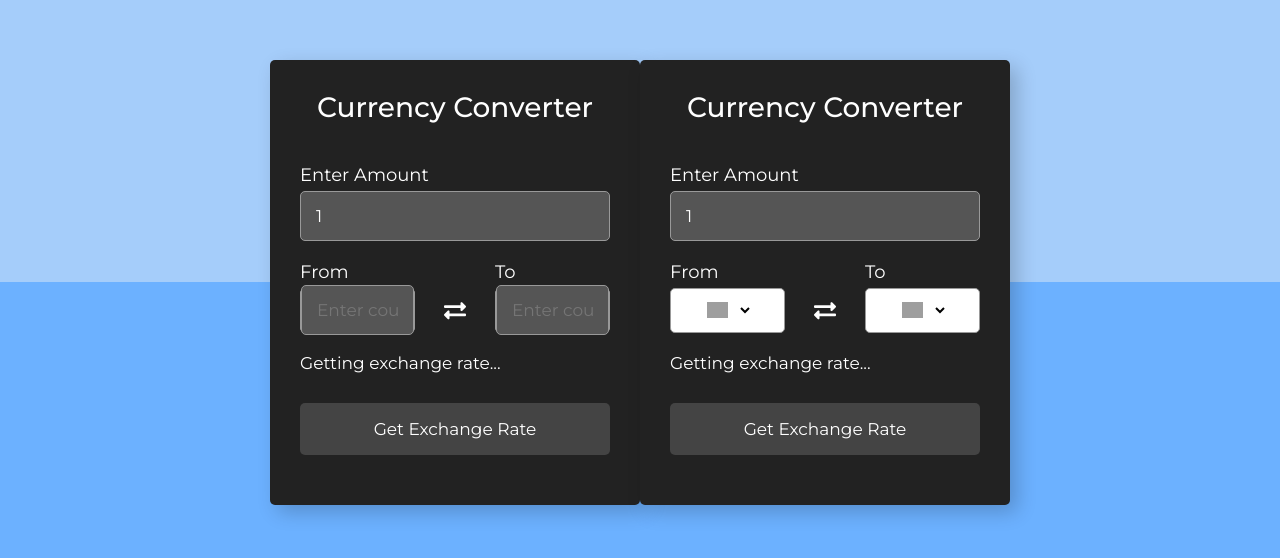
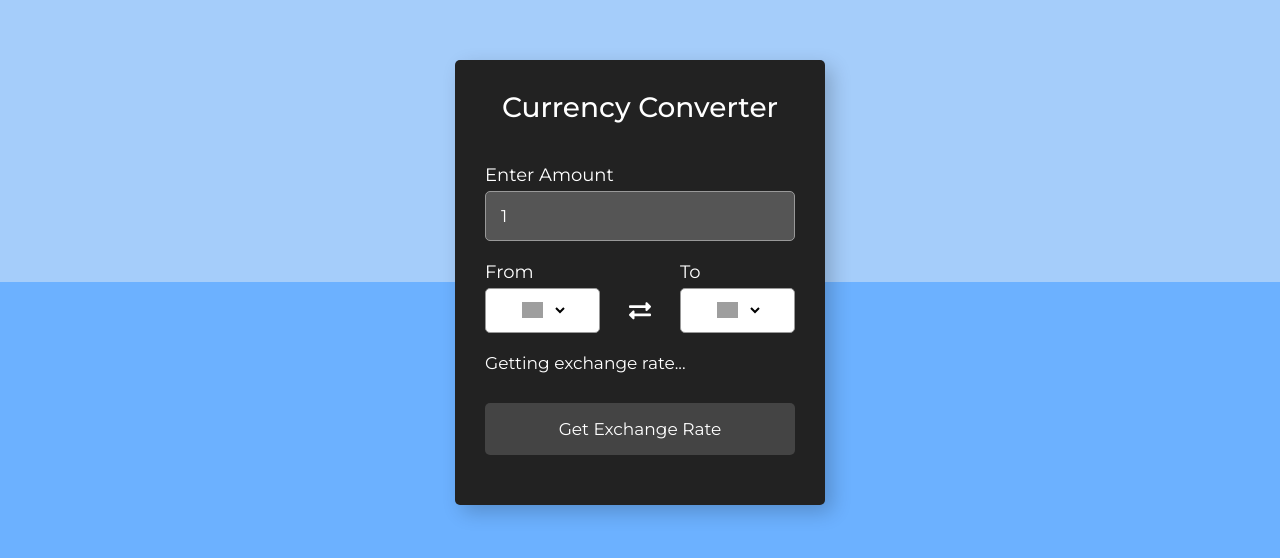
Before and after one commit to DEBWEBB/currency_converter, a plain HTML site: page index.html in a window 1280 px wide. Shown: the part 118-676 px from the top of the page. Drawn offline with Linux system fonts and the light colour scheme; grey boxes are pictures that could not be loaded.

Commit message:
Update index.html
gg

```diff
--- a/index.html
+++ b/index.html
@@ -8,32 +8,7 @@
 
 </head>
 <body>
-<div class="wrapper">
-  <header>Currency Converter</header>
-  <form action="#">
-    <div class="amount">
-      <p>Enter Amount</p>
-      <input type="text" value="1">
-    </div>
-    <div class="drop-list">
-      <div class="from">
-        <p>From</p>
-        <div class="select-box">
-          <input type="text" id="from-country" placeholder="Enter country name (e.g., India)">
-        </div>
-      </div>
-      <div class="icon"><i class="fas fa-exchange-alt"></i></div>
-      <div class="to">
-        <p>To</p>
-        <div class="select-box">
-          <input type="text" id="to-country" placeholder="Enter country name (e.g., USA)">
-        </div>
-      </div>
-    </div>
-    <div class="exchange-rate">Getting exchange rate...</div>
-    <button>Get Exchange Rate</button>
-  </form>
-</div>
+
 
 <div class="wrapper">
   <header>Currency Converter</header>
```
